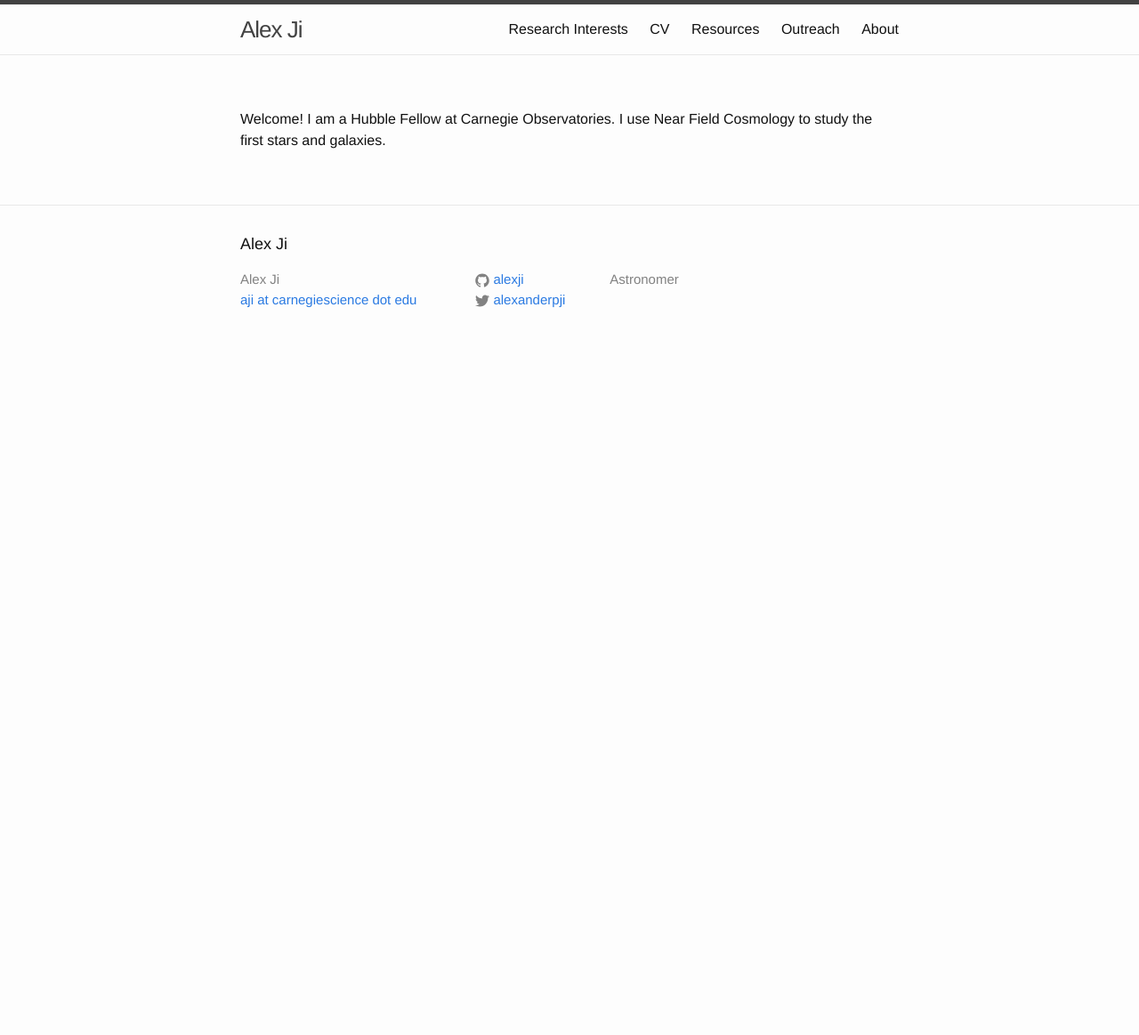
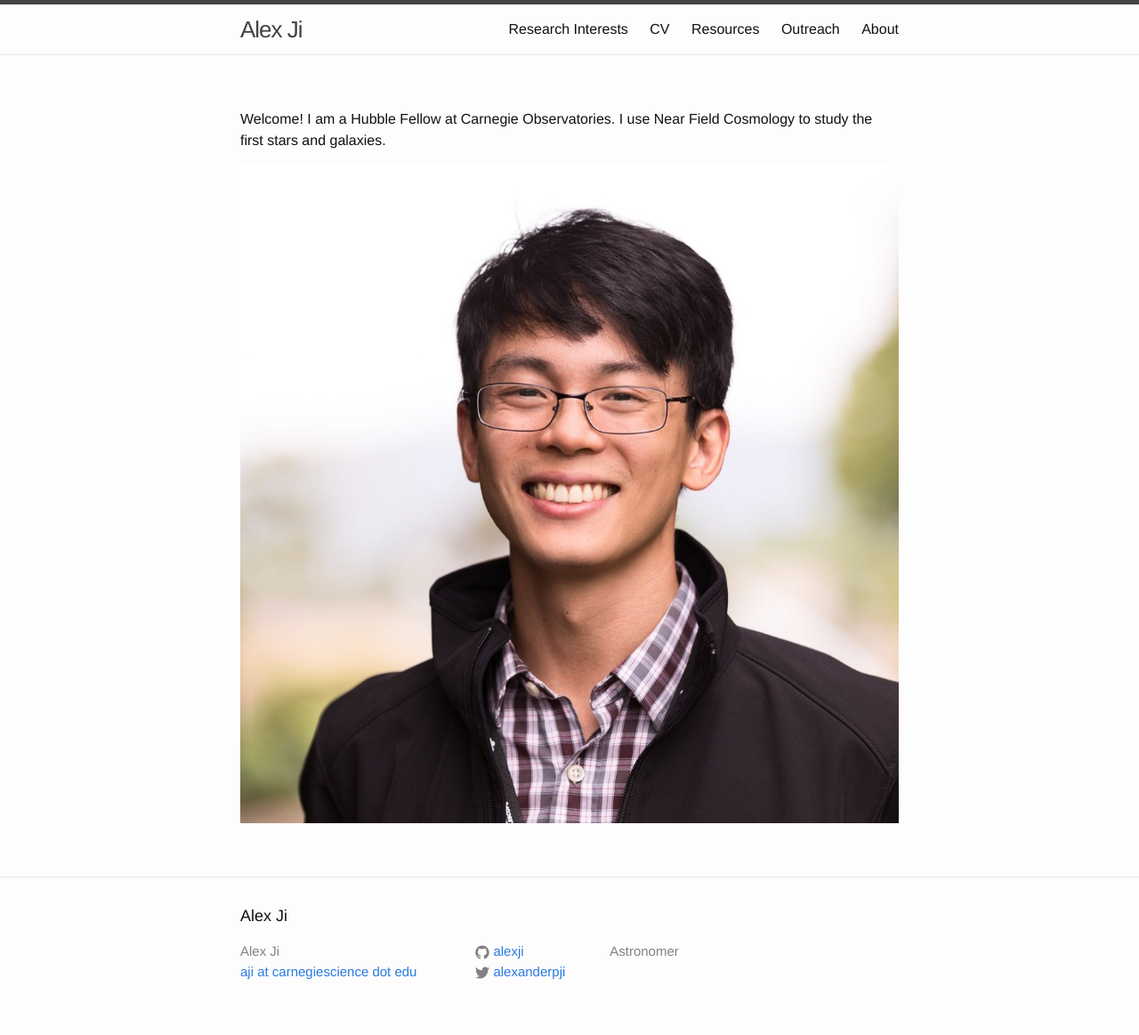
Before and after one commit to alexji/alexji.github.io, a Jekyll site: the page built from index.md, in a window 1280 px wide. Shown: the whole page at 89% size. Built offline with Jekyll 4.4.1, drawn with Linux system fonts in a browser that asks for light colours; before the commit the page ends 900 px from its top, so only the background shows below that.

Commit message:
Added picture to home page

```diff
--- a/index.md
+++ b/index.md
@@ -4,3 +4,5 @@ permalink:
 ---
 
 Welcome! I am a Hubble Fellow at Carnegie Observatories. I use Near Field Cosmology to study the first stars and galaxies.
+
+![Alex Ji](/img/alexji2.jpg)
```
Also changed, not shown: img/alexji2.jpg (added).
